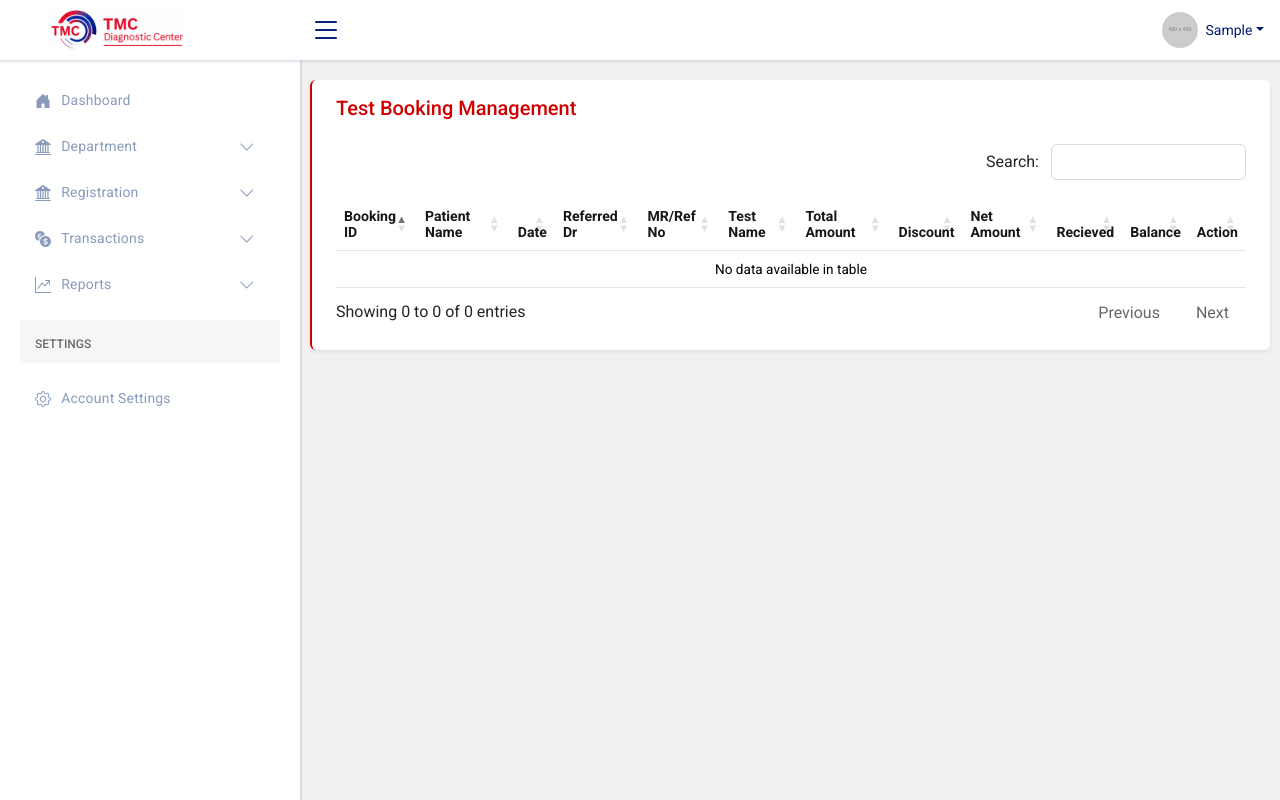
After one commit to qamberalipy/tmc_pos, a Flask app: page /booking/view/view-booking in a window 1280 px wide. The commit adds this page. Run offline with Flask 3, Linux system fonts and the light colour scheme; the visitor is signed in with stand-in values (Sample User, id 1); grey boxes labelled with a size stand in for pictures from a placeholder-image service; data that the repository does not hold is empty; some libraries are stand-ins or nearby versions.

Commit message:
Change In Branch and create View for booking

```diff
--- a/app/blueprints/booking/routes.py
+++ b/app/blueprints/booking/routes.py
@@ -12,6 +12,16 @@ def view_test_booking():
     except Exception as e:
         print(f"Error in view_test_booking: {str(e)}")
         return redirect(url_for('main.error_page'))
+
+@booking_bp.route('/view/view-booking')
+@login_required
+def view_view_booking():
+    try:
+        return render_template('view_booking.html')
+    except Exception as e:
+        print(f"Error in view_view_booking: {str(e)}")
+        return redirect(url_for('main.error_page'))
+
 
 @booking_bp.route("/receipts")
 @login_required
@@ -36,15 +46,22 @@ def create_booking():
 @booking_bp.route("/receipt/<int:booking_id>")
 @login_required
 def view_receipt(booking_id):
-    # try:
-    data, status = booking_services.get_booking_details(booking_id)
+    try:
+        data, status = booking_services.get_booking_details(booking_id)
 
-    if status != 200:
-        # handle gracefully
-        return render_template("error.html", message=data.get("error", "Unknown error")), status
-    print("Receipt Data:", data)
-    return render_template("receipt.html", booking=data)
+        if status != 200:
+            # handle gracefully
+            return render_template("error.html", message=data.get("error", "Unknown error")), status
+        print("Receipt Data:", data)
+        return render_template("receipt.html", booking=data)
 
-    # except Exception as e:
-    #     print(f"Error in view_receipt: {str(e)}")
-    #     return redirect(url_for("main.error_page"))
+    except Exception as e:
+        print(f"Error in view_receipt: {str(e)}")
+        return redirect(url_for("main.error_page"))
+
+@booking_bp.route("/test-booking", methods=["GET"])
+def get_all_test_bookings():
+    role = session.get("role", "").lower()
+    branch_id = None if role == "admin" else session.get("branch_id")
+    result, status = booking_services.get_all_test_bookings(branch_id)
+    return jsonify(result), status
--- a/app/blueprints/booking/services.py
+++ b/app/blueprints/booking/services.py
@@ -1,4 +1,5 @@
 from flask import session
+from sqlalchemy import and_, func
 from app.extensions import db
 from app.models import TestBooking, TestBookingDetails,User,Branch,Referred
 from werkzeug.security import generate_password_hash
@@ -226,3 +227,62 @@ def get_booking_details(booking_id: int):
 
     except Exception as e:
         return {"error": "Unexpected error: " + str(e)}, 500
+
+
+def _format_test_booking(row):
+    return {
+        "booking_id": row.id,
+        "patient_name": row.patient_name,
+        "date": row.create_at.strftime("%Y-%m-%d") if row.create_at else None,
+        "referred_dr": row.referred_dr,
+        "mr_no": row.mr_no,
+        "test_name": row.test_names,   # already aggregated string
+        "total_amount": float(row.net_receivable),
+        "discount": float(row.discount_value) if row.discount_value else 0,
+        "net_amount": float(row.net_receivable - row.discount_value) if row.discount_value else float(row.net_receivable),
+        "received": float(row.paid_amount),
+        "balance": float(row.due_amount),
+        "branch": row.branch_name,
+        "created_by": row.created_by_name,
+        "created_at": row.create_at,
+        "updated_at": row.update_at
+    }
+
+
+# 🔹 Get All Bookings (optimized with join + aggregation)
+def get_all_test_bookings(branch_id=None):
+    try:
+        # use group_concat to merge multiple test names
+        query = (
+            db.session.query(
+                TestBooking.id,
+                TestBooking.patient_name,
+                TestBooking.mr_no,
+                Referred.name.label("referred_dr"),
+                TestBooking.net_receivable,
+                TestBooking.discount_value,
+                TestBooking.paid_amount,
+                TestBooking.due_amount,
+                TestBooking.create_at,
+                TestBooking.update_at,
+                Branch.branch_name.label("branch_name"),
+                User.name.label("created_by_name"),
+                func.group_concat(Test_registration.test_name.distinct()).label("test_names")
+            )
+            .join(TestBookingDetails, TestBookingDetails.booking_id == TestBooking.id)
+            .join(Test_registration, Test_registration.id == TestBookingDetails.test_id)
+            .outerjoin(Referred, and_(Referred.id == TestBooking.referred_dr, Referred.is_doctor == True))
+            .outerjoin(Branch, Branch.id == TestBooking.branch_id)
+            .outerjoin(User, User.id == TestBooking.create_by)
+            .group_by(TestBooking.id, Branch.branch_name, User.name)
+            .order_by(TestBooking.create_at.desc())
+        )
+
+        if branch_id:
+            query = query.filter(TestBooking.branch_id == branch_id)
+
+        rows = query.all()
+        return [_format_test_booking(r) for r in rows], 200
+
+    except SQLAlchemyError as e:
+        return {"error": str(e.__dict__.get("orig", e))}, 500
--- /dev/null
+++ b/app/blueprints/booking/templates/view_booking.html
@@ -0,0 +1,127 @@
+{% extends "base.html" %}
+{% block stylesheets %}
+<link rel="stylesheet" href="https://cdn.datatables.net/1.10.22/css/jquery.dataTables.min.css">
+<link rel="stylesheet" href="https://cdn.datatables.net/responsive/2.2.6/css/responsive.dataTables.min.css">
+<link rel="stylesheet" href="https://cdn.datatables.net/select/1.3.1/css/select.dataTables.min.css">
+<link rel="stylesheet" href="https://cdn.datatables.net/buttons/1.6.5/css/buttons.dataTables.min.css">
+<link rel="stylesheet" href="https://cdn.datatables.net/buttons/1.6.5/css/buttons.dataTables.min.css">
+<link rel="stylesheet" href="{{ url_for('registrations.static', filename='css/style.css') }}">
+{% endblock stylesheets %}
+
+{% block content %}
+{% endblock %}
+{% block user_page %}
+<div class="main-div">
+
+
+    <div class="jumbotron jumbotron-fluid rounded bg-white border-0 shadow-sm border-left py-3 px-4">
+    <div class="justify-content-between mb-3 row">
+            <div class="col-6 col-md-6">
+              <h5 class="text-pos">Test Booking Management</h5>
+            </div>
+            <div class="col-6 col-md-6 text-end">
+
+            </div>
+    </div>
+    <div class="text-dark">
+        <div class="table-responsive">
+            <table id="testReg_table" class="table-responsive-sm table-responsive border-0 dataTable no-footer table table-bordered table-hover" style="width:100%">
+                <thead>
+                  <tr>
+                    <th>Booking ID</th>
+                    <th>Patient Name</th>
+                    <th>Date</th>
+                    <th>Referred Dr</th>
+                    <th>MR/Ref No</th>
+                    <th>Test Name</th>
+                    <th>Total Amount</th>
+                    <th>Discount</th>
+                    <th>Net Amount</th>
+                    <th>Recieved</th>
+                    <th>Balance</th>
+                    <th>Action</th>
+                  </tr>
+                </thead>
+                <tbody id="table_body" class=""></tbody>
+              </table>
+
+        </div>
+
+    </div>
+</div>
+</div>
+
+{% endblock %}
+
+{% block javascript %}
+<script src="https://cdn.datatables.net/1.10.22/js/jquery.dataTables.min.js"></script>
+<script src="https://cdn.datatables.net/responsive/2.2.6/js/dataTables.responsive.min.js"></script>
+<script src="https://cdn.datatables.net/buttons/1.6.5/js/dataTables.buttons.min.js"></script>
+<script src="https://cdn.datatables.net/select/1.3.1/js/dataTables.select.min.js"></script>
+<script>
+$(document).ready(function () {
+  getAllTestBookings();
+});
+function getAllTestBookings() {
+    myshowLoader();
+    return axios.get(baseUrl + "/booking/test-booking")
+        .then(res => {
+            let data = res.data;
+            let dtable = $("#testReg_table").DataTable({
+                destroy: true,
+                responsive: true,
+                pageLength: 14,
+                lengthChange: false
+            });
+            dtable.clear().draw();
+
+            $.each(data, function (i, t) {
+                // 🔹 Action buttons
+                let printBtn = `
+                    <a href="${baseUrl}/booking/receipt/${t.booking_id}"
+                      target="_blank"
+                      class="border btn print-booking"
+                      data-id="${t.booking_id}">
+                        <i class="bi-printer-fill text-success"></i>
+                    </a>
+                `;
+
+                let deleteBtn = `
+                    <button class="border btn delete-booking" data-id="${t.booking_id}">
+                        <i class="bi-trash-fill text-danger"></i>
+                    </button>
+                `;
+
+                let actionBtns = printBtn;
+
+                // 🔹 Add row to datatable
+                dtable.row.add([
+                    `B#${t.booking_id}`,
+                    t.patient_name || "-",
+                    t.date || "-",
+                    t.referred_dr || "-",
+                    t.mr_no || "-",
+                    t.test_name || "-",
+                    t.total_amount || "0",
+                    t.discount || "0",
+                    t.net_amount || "0",
+                    t.received || "0",
+                    t.balance || "0",
+                    actionBtns
+                ]).draw(false);
+            });
+
+            myhideLoader();
+        })
+        .catch(err => {
+            console.error("Error fetching test bookings:", err);
+            myhideLoader();
+        });
+}
+</script>
+
+<!-- <script src="{{ url_for('registrations.static', filename='js/test_reg.js') }}"></script> -->
+
+
+
+{% endblock %}
--- a/app/menu.py
+++ b/app/menu.py
@@ -32,6 +32,7 @@ MENU = {
         ]},
         {"label": "Booking", "icon": "bi-bank2", "endpoint": None, "children": [
             {"label": "Test Booking", "icon": "bi-bag-plus-fill", "endpoint": "booking.view_test_booking"},
+            {"label": "View Booking", "icon": "bi bi-eye-fill", "endpoint": "booking.view_view_booking"},
         ]},
         {"label": "Transactions", "icon": "bi-currency-exchange", "endpoint": None, "children": [
             {"label": "Payment", "icon": "bi-cash-stack", "endpoint": "users.view_user"},
```
Also changed, not shown: app/blueprints/admin/services.py (+19 -3 lines), app/blueprints/admin/static/js/branch.js (+44 -27 lines), app/blueprints/admin/templates/branch.html (+24 -11 lines), app/blueprints/registrations/services.py (line endings or trailing spaces).
